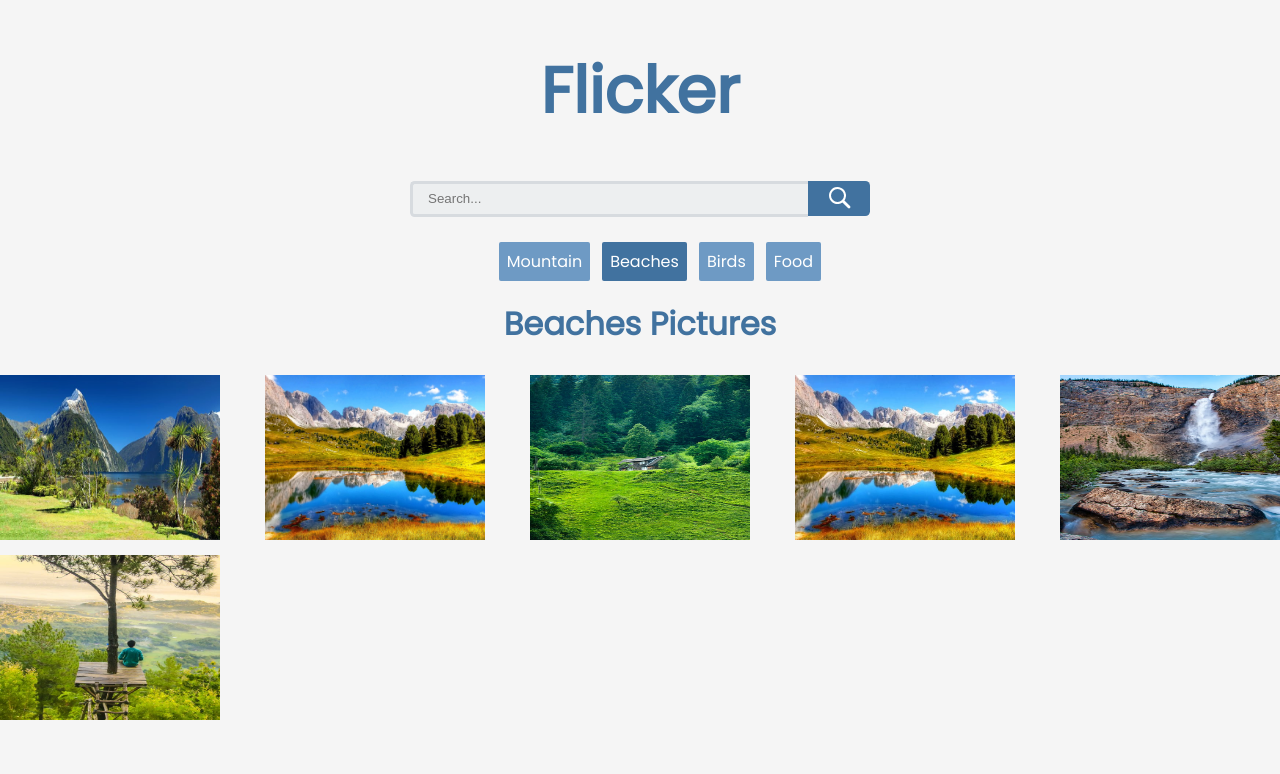
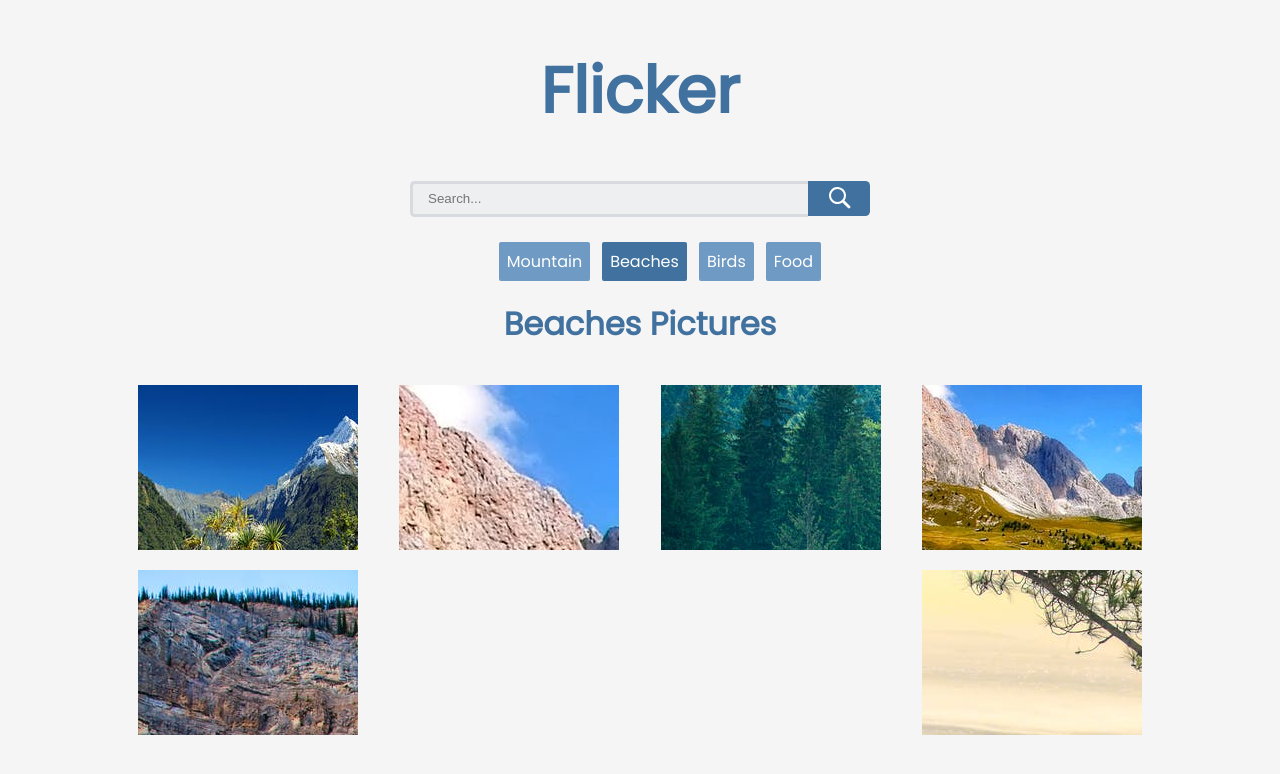
Before and after one commit to rawat248/FLICKERR, a React (Create React App) app: page /beaches in a window 1280 px wide. Shown: the top 774 px of the page. Built offline with nearby package versions, Linux system fonts and the light colour scheme.

Commit message:
File added

```diff
--- a/src/components/Beaches.js
+++ b/src/components/Beaches.js
@@ -11,13 +11,26 @@ const Beaches = () => {
   return (
     <div>
       <h2>Beaches Pictures</h2>
-      <div className="image">
-        <img src={mountainImage} alt="Mountain Image"></img>
-        <img src={mountainImage1} alt="Mountain Image"></img>
-        <img src={mountainImage2} alt="Mountain Image"></img>
-        <img src={mountainImage3} alt="Mountain Image"></img>
-        <img src={mountainImage4} alt="Mountain Image"></img>
-        <img src={mountainImage5} alt="Mountain Image"></img>
+      <div className="portrait">
+        <div className="wrapper">
+          <img src={mountainImage} alt="Mountain image"></img>
+        </div>
+        <div className="wrapper">
+          <img src={mountainImage1} alt="Mountain image"></img>
+        </div>
+        <div className="wrapper">
+          <img src={mountainImage2} alt="Mountain image"></img>
+        </div>
+        <div className="wrapper">
+          <img src={mountainImage3} alt="Mountain image"></img>
+        </div>
+
+        <div className="wrapper">
+          <img src={mountainImage4} alt="Mountain image"></img>
+        </div>
+        <div className="wrapper">
+          <img src={mountainImage5} alt="Mountain image"></img>
+        </div>
       </div>
     </div>
   );
--- a/src/components/Birds.js
+++ b/src/components/Birds.js
@@ -11,13 +11,26 @@ const Birds = () => {
   return (
     <div>
       <h2>Birds Pictures</h2>
-      <div className="image">
-        <img src={mountainImage} alt="Birds image"></img>
-        <img src={mountainImage1} alt="Birds image"></img>
-        <img src={mountainImage2} alt="Birds image"></img>
-        <img src={mountainImage3} alt="Birds image"></img>
-        <img src={mountainImage4} alt="Birds image"></img>
-        <img src={mountainImage5} alt="Birds image"></img>
+      <div className="portrait">
+        <div className="wrapper">
+          <img src={mountainImage} alt="Mountain image"></img>
+        </div>
+        <div className="wrapper">
+          <img src={mountainImage1} alt="Mountain image"></img>
+        </div>
+        <div className="wrapper">
+          <img src={mountainImage2} alt="Mountain image"></img>
+        </div>
+        <div className="wrapper">
+          <img src={mountainImage3} alt="Mountain image"></img>
+        </div>
+
+        <div className="wrapper">
+          <img src={mountainImage4} alt="Mountain image"></img>
+        </div>
+        <div className="wrapper">
+          <img src={mountainImage5} alt="Mountain image"></img>
+        </div>
       </div>
     </div>
   );
--- a/src/components/Food.js
+++ b/src/components/Food.js
@@ -11,13 +11,26 @@ const Food = () => {
   return (
     <div>
       <h2>Food Pictures</h2>
-      <div className="image">
-        <img src={mountainImage} alt="Food image"></img>
-        <img src={mountainImage1} alt="Food image"></img>
-        <img src={mountainImage2} alt="Food image"></img>
-        <img src={mountainImage3} alt="Food image"></img>
-        <img src={mountainImage4} alt="Food image"></img>
-        <img src={mountainImage5} alt="Food image"></img>
+      <div className="portrait">
+        <div className="wrapper">
+          <img src={mountainImage} alt="Mountain image"></img>
+        </div>
+        <div className="wrapper">
+          <img src={mountainImage1} alt="Mountain image"></img>
+        </div>
+        <div className="wrapper">
+          <img src={mountainImage2} alt="Mountain image"></img>
+        </div>
+        <div className="wrapper">
+          <img src={mountainImage3} alt="Mountain image"></img>
+        </div>
+
+        <div className="wrapper">
+          <img src={mountainImage4} alt="Mountain image"></img>
+        </div>
+        <div className="wrapper">
+          <img src={mountainImage5} alt="Mountain image"></img>
+        </div>
       </div>
     </div>
   );
--- /dev/null
+++ b/src/components/Header.css
@@ -0,0 +1,5 @@
+@media only screen and (max-width: 605px) {
+  h1 {
+    text-align: center;
+  }
+}
--- a/src/components/Mountain.css
+++ b/src/components/Mountain.css
@@ -1,18 +1,29 @@
 h2 {
   font-size: 2em;
 }
-.image {
+
+.portrait {
   display: flex;
-  flex-flow: row wrap;
   justify-content: space-between;
+  flex-wrap: wrap;
+  width: 80%;
+  margin: 0 auto;
 }
-.image img {
+
+.wrapper {
   width: 220px;
   height: 165px;
-  margin-bottom: 15px;
   overflow: hidden;
-  transition: transform 1.25s;
+  margin: 10px;
 }
-.image img:hover {
+img {
+  transition: transform 0.6s ease;
+}
+.wrapper:hover img {
   transform: scale(1.25);
 }
+@media only screen and (max-width: 605px) {
+  h2 {
+    text-align: center;
+  }
+}
--- a/src/components/Mountain.js
+++ b/src/components/Mountain.js
@@ -11,13 +11,26 @@ const Mountain = () => {
   return (
     <div>
       <h2>Mountain Pictures</h2>
-      <div className="image">
+      <div className="portrait">
+        <div className="wrapper">
           <img src={mountainImage} alt="Mountain image"></img>
+        </div>
+        <div className="wrapper">
           <img src={mountainImage1} alt="Mountain image"></img>
+        </div>
+        <div className="wrapper">
           <img src={mountainImage2} alt="Mountain image"></img>
+        </div>
+        <div className="wrapper">
           <img src={mountainImage3} alt="Mountain image"></img>
+        </div>
+
+        <div className="wrapper">
           <img src={mountainImage4} alt="Mountain image"></img>
+        </div>
+        <div className="wrapper">
           <img src={mountainImage5} alt="Mountain image"></img>
+        </div>
       </div>
     </div>
   );
--- a/src/components/Nav.css
+++ b/src/components/Nav.css
@@ -16,13 +16,33 @@
   background-color: #41729f;
 }
 
-@media only screen and (max-width: 400px) {
-  a {
-    display: block;
+@media only screen and (max-width: 320px) {
+  .nav a {
+    width: 70%;
     background-color: #6e9ac4;
     margin: 6px;
     border-radius: 2px;
-    padding: 4px;
+    padding: 8px;
+    text-decoration: none;
+    color: white;
+    display: block;
+  }
+  .nav .active,
+  .nav a:hover {
+    background-color: #41729f;
+  }
+}
+@media only screen and(min-width:320px) and(max-width:320px) {
+  .nav li {
+    width: 50px;
+    display: inline;
+  }
+  .nav a {
+    width: 10%;
+    background-color: #6e9ac4;
+    margin: 4px;
+    border-radius: 2px;
+    padding: 8px;
     text-decoration: none;
     color: white;
   }
```
Lines whose indentation alone changed are shown as unchanged.
